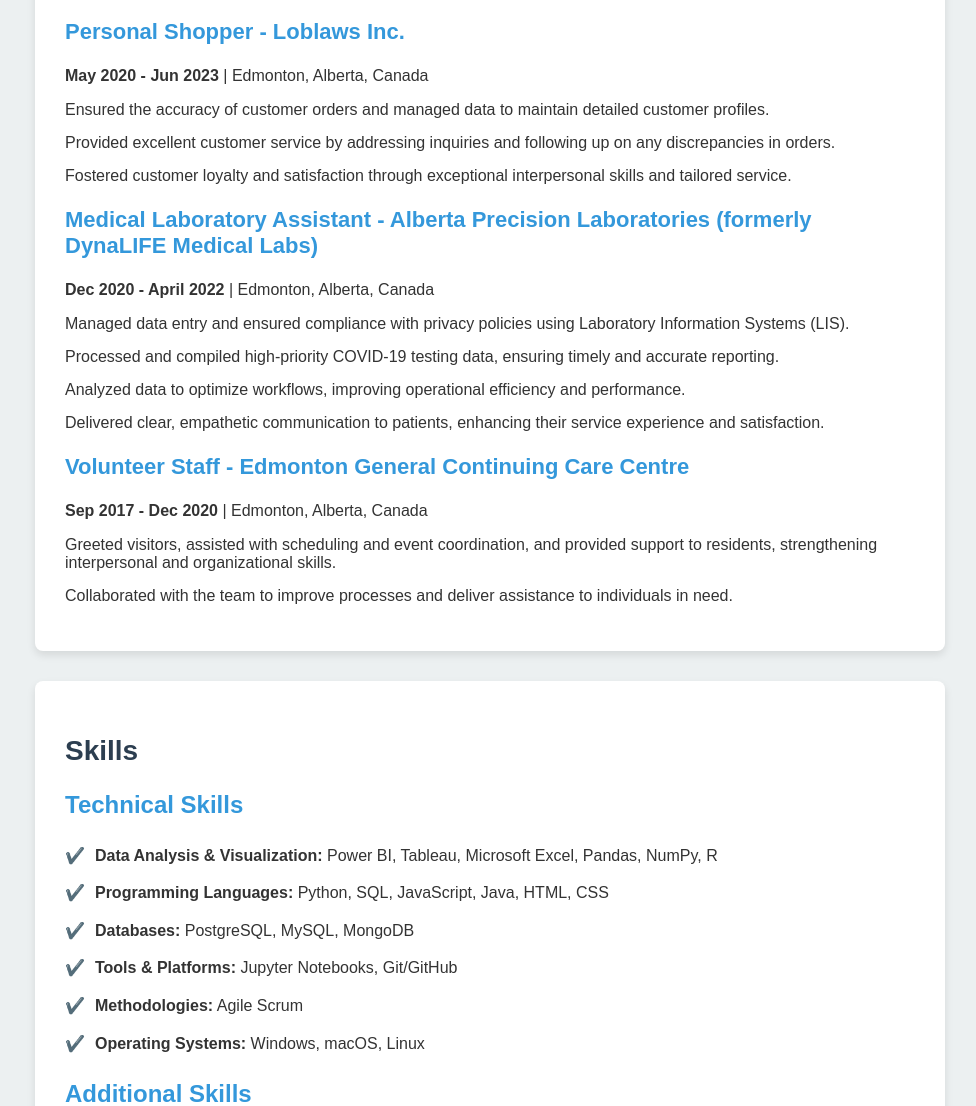
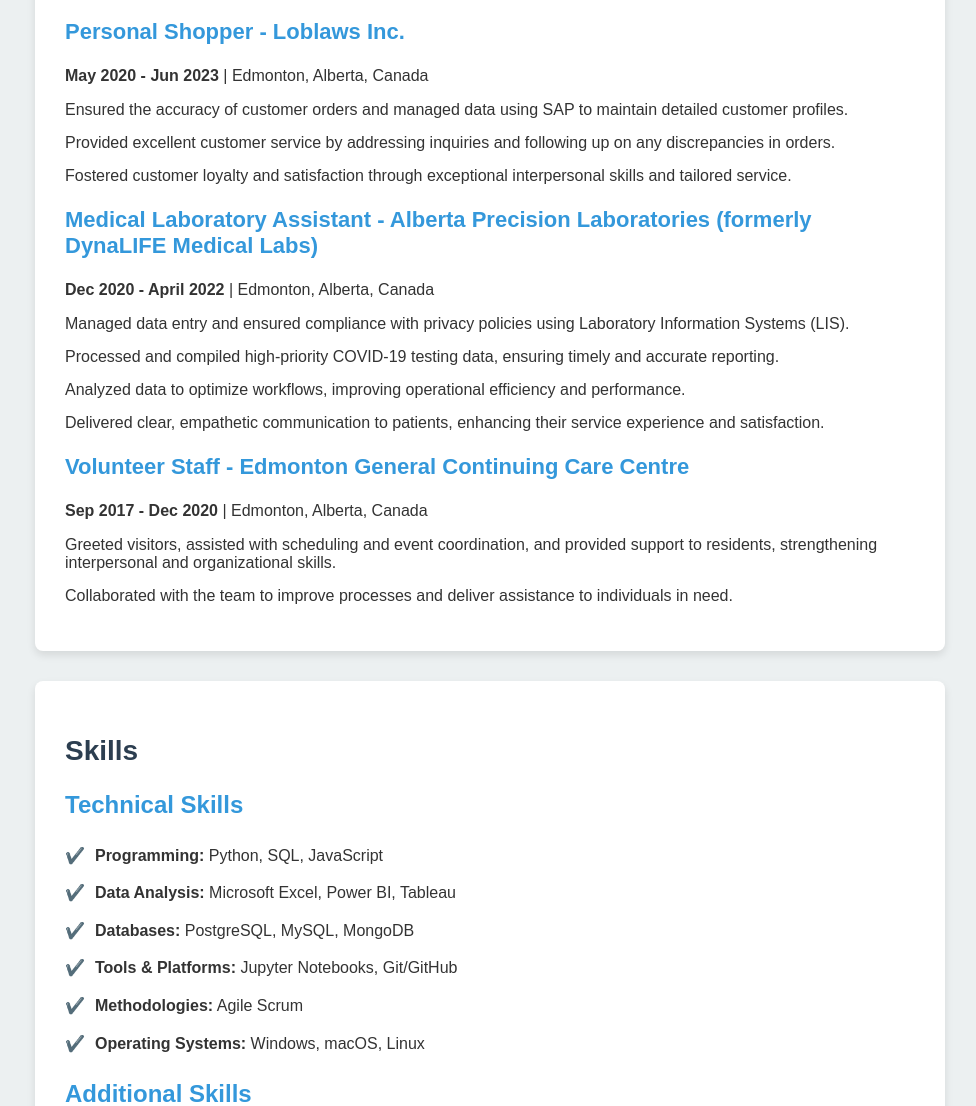
Before and after one commit to purani28/portfolio, a plain HTML site: page index.html in a window 1280 px wide. Shown: the part 1311-2417 px from the top of the page, without its empty margins (275-1251 px from the left). Drawn offline with Linux system fonts and the light colour scheme.

Commit message:
Update index.html

```diff
--- a/index.html
+++ b/index.html
@@ -75,7 +75,7 @@
                 <h3>Personal Shopper - Loblaws Inc.</h3>
                 <p><strong>May 2020 - Jun 2023</strong> | Edmonton, Alberta, Canada</p>
                 <ul>
-                    <li>Ensured the accuracy of customer orders and managed data to maintain detailed customer profiles. </li>
+                    <li>Ensured the accuracy of customer orders and managed data using SAP to maintain detailed customer profiles. </li>
                     <li>Provided excellent customer service by addressing inquiries and following up on any discrepancies in orders.</li>
                     <li>Fostered customer loyalty and satisfaction through exceptional interpersonal skills and tailored service.</li>
                 </ul>
@@ -109,8 +109,8 @@
             <!-- Technical Skills -->
             <h3>Technical Skills</h3>
             <ul>
-                <li><strong>Data Analysis & Visualization:</strong> Power BI, Tableau, Microsoft Excel, Pandas, NumPy, R</li>
-                <li><strong>Programming Languages:</strong> Python, SQL, JavaScript, Java, HTML, CSS</li>
+                <li><strong>Programming:</strong> Python, SQL, JavaScript</li>
+                <li><strong>Data Analysis:</strong> Microsoft Excel, Power BI, Tableau</li>
                 <li><strong>Databases:</strong> PostgreSQL, MySQL, MongoDB</li>
                 <li><strong>Tools & Platforms:</strong> Jupyter Notebooks, Git/GitHub</li>
                 <li><strong>Methodologies:</strong> Agile Scrum</li>
```
